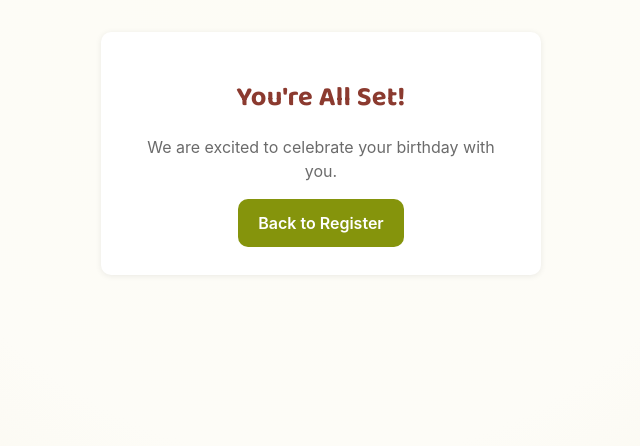
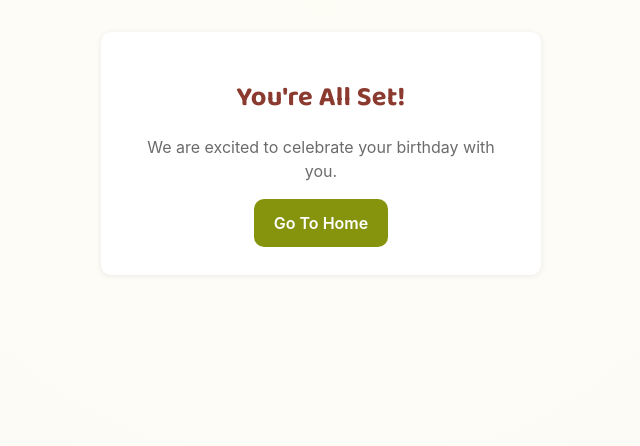
Before and after one commit to trustedbiz50-boop/Bwerenga-Genalive-, a Flask app: page /success in a window 1280 px wide. Shown: the top 446 px of the page, without its empty margins (319-959 px from the left). Run offline with Flask 3, Linux system fonts and the light colour scheme.

Commit message:
Update success.html

```diff
--- a/templates/success.html
+++ b/templates/success.html
@@ -16,7 +16,7 @@
                 <h1>You're All Set!</h1>
             {% endif %}
             <p>We are excited to celebrate your birthday with you.</p>
-            <a class="button" href="/life">Back to Register</a>
+            <a class="button" href="/life">Go To Home</a>
         </div>
     </main>
 
```
